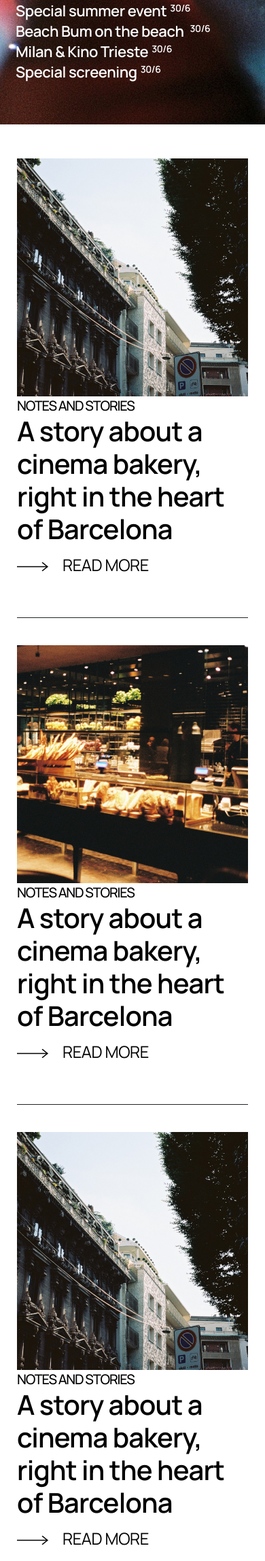
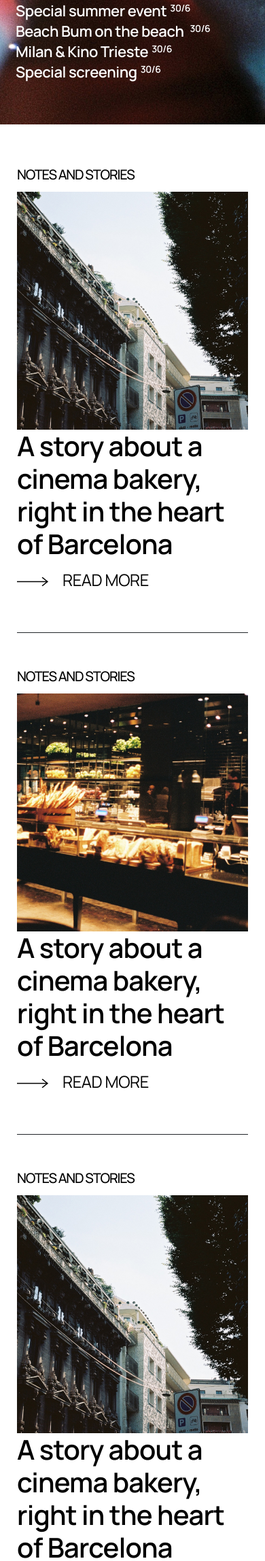
Before and after one commit to copandrej/kinoklub, a PHP site: page / in a window 390 px wide. Shown: the part 661-2957 px from the top of the page at 68% size. Run offline with PHP 8.4, Linux system fonts and the light colour scheme; some libraries are stand-ins or nearby versions; some web fonts are replaced.

Commit message:
more improvements/fixes

```diff
--- a/index.html
+++ b/index.html
@@ -96,10 +96,12 @@
     <div class="jumbotron landing-main">
         <div class="row">
             <div class="col-xl-8">
+                <span class="category mobile-display">NOTES AND STORIES</span>
+
                 <img class="note-img" src="img/Rectangle 24.png">
             </div>
             <div class="col-xl-4 title">
-                <span class="category">NOTES AND STORIES</span>
+                <span class="category desktop-display">NOTES AND STORIES</span>
                 <h3 class="title">
                     A story about a cinema bakery, right in the heart of Barcelona
                 </h3>
@@ -109,23 +111,27 @@
 
         <div class="row reverse">
             <div class="col-xl-4 title">
-                <span class="category">NOTES AND STORIES</span>
+                <span class="category desktop-display">NOTES AND STORIES</span>
                 <h3 class="title">
                     A story about a cinema bakery, right in the heart of Barcelona
                 </h3>
                 <a class="notes-link" href="normal.html"><img src="img/Vectorvec.svg">READ MORE</a>
             </div>
             <div class="col-xl-8">
+                <span class="category mobile-display">NOTES AND STORIES</span>
+
                 <img class="note-img" style="float: right" src="img/Rectangle 39.png">
             </div>
         </div>
 
         <div class="row">
             <div class="col-xl-8">
+                <span class="category mobile-display">NOTES AND STORIES</span>
+
                 <img class="note-img" src="img/Rectangle 24.png">
             </div>
             <div class="col-xl-4 title">
-                <span class="category">NOTES AND STORIES</span>
+                <span class="category desktop-display">NOTES AND STORIES</span>
                 <h3 class="title">
                     A story about a cinema bakery, right in the heart of Barcelona
                 </h3>
@@ -135,23 +141,27 @@
 
         <div class="row reverse">
             <div class="col-xl-4 title">
-                <span class="category">NOTES AND STORIES</span>
+                <span class="category desktop-display">NOTES AND STORIES</span>
                 <h3 class="title">
                     A story about a cinema bakery, right in the heart of Barcelona
                 </h3>
                 <a class="notes-link" href="normal.html"><img src="img/Vectorvec.svg">READ MORE</a>
             </div>
             <div class="col-xl-8">
+                <span class="category mobile-display">NOTES AND STORIES</span>
+
                 <img class="note-img" style="float: right" src="img/Rectangle 39.png">
             </div>
         </div>
 
         <div class="row">
             <div class="col-xl-8">
+                <span class="category mobile-display">NOTES AND STORIES</span>
+
                 <img class="note-img" src="img/Rectangle 24.png">
             </div>
             <div class="col-xl-4 title">
-                <span class="category">NOTES AND STORIES</span>
+                <span class="category desktop-display">NOTES AND STORIES</span>
                 <h3 class="title">
                     A story about a cinema bakery, right in the heart of Barcelona
                 </h3>
--- a/style/landing.css
+++ b/style/landing.css
@@ -124,6 +124,13 @@
     margin-right: 20px;
 
 }
+.mobile-display {
+    padding-bottom: 12px;
+    display: none;
+}
+.desktop-display {
+    display: block;
+}
 
 @media only screen and (max-width: 1700px) {
     .note-img {
@@ -160,7 +167,7 @@
     }
     .landing-main .row {
         padding-bottom: 40px;
-        padding-top: 40px;
+        padding-top: 50px;
         border-bottom: solid 1px;
         margin-left: 12px;
         margin-right: 12px;
@@ -172,5 +179,10 @@
     .landing-main {
         padding-top: 10px;
     }
-
+    .mobile-display {
+        display: block;
+    }
+    .desktop-display {
+        display: none;
+    }
 }
```
Also changed, not shown: TODO.md (+14 -8 lines), js/configurator.js (+7 -2 lines).
